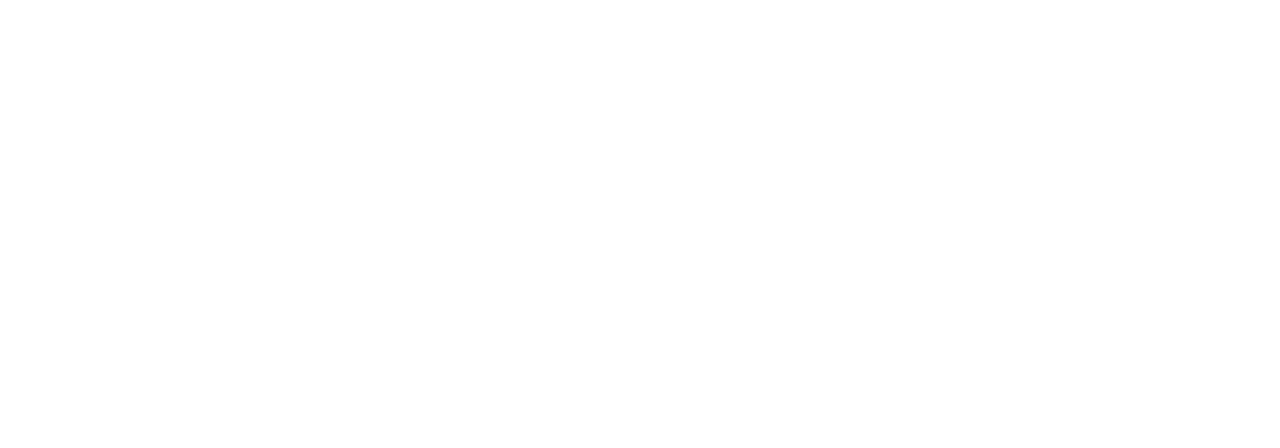
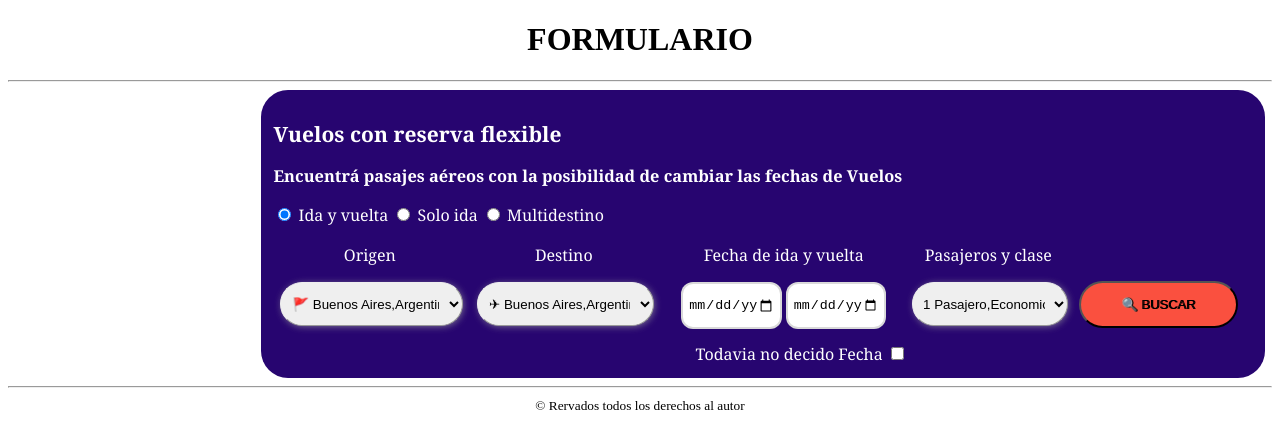
Before and after one commit to gabrielcan/Curso_fullstack_2020, a plain HTML site: page clase4/Tarea_10112020/index.html in a window 1280 px wide. Drawn offline with Linux system fonts and the light colour scheme.

Commit message:
se completa tarea 3 agregando CCS aprendido clase4

```diff
--- a/clase4/Tarea_10112020/index.html
+++ b/clase4/Tarea_10112020/index.html
@@ -1,17 +1,109 @@
 <!DOCTYPE html>
-<html lang="en">
+<html lang="es">
+
 <head>
   <meta charset="UTF-8" />
   <meta name="viewport" content="width=device-width, initial-scale=1.0" />
-    <title>Despegar</title>
+  <link rel="stylesheet" href="/clase4/Tarea_10112020/stilos.css">
+  <title>Despegarte.com</title>
 </head>
+
 <body>
-      <header></header>
+  <header>
+    <h1>FORMULARIO </h1>
+    <hr />
+  </header>
   <main>
-          <form action="">
+
+    <form action="#" class="cont_form">
+      <div class="titulos">
+
+        <h2>Vuelos con reserva flexible</h2>
+        <h3>
+          Encuentrá pasajes aéreos con la posibilidad de cambiar las fechas de Vuelos
+
+        </h3>
+
+      </div>
+
+      <div class="opcion_radio">
+
+        <input type="radio" name="tipo" id="tipo" checked /> Ida y vuelta
+        <input type="radio" name="tipo" id="tipo" /> Solo ida
+        <input type="radio" name="tipo" id="tipo" /> Multidestino
+
+      </div>
+
+
+
+      <div class="list_origen">
+
+        <label for="origen">
+          <p>Origen</p>
+          <select name="origen" id="origen" class="origen_item">
+            <option value="0" label="🚩 Buenos Aires,Argentina"></option>
+            <option value="1" label="🚩 Barcelona,España"></option>
+            <option value="2" label="🚩 London,Inglaterra"></option>
+            <option value="3" label="🚩 Mendoza,Argentina"></option>
+          </select>
+        </label>
+      </div>
+
+      <div class="list_origen">
+
+        <label for="Destino">
+          <p>Destino</p>
+          <select name="Destino" id="Destino" class="origen_item">
+            <option value="0" label="✈ Buenos Aires,Argentina"></option>
+            <option value="1" label="✈ Barcelona,España"></option>
+            <option value="2" label="✈ London,Inglaterra"></option>
+            <option value="3" label="✈ Mendoza,Argentina"></option>
+          </select>
+        </label>
+      </div>
+
+
+      <dir class="fechas">
+        <p>Fecha de ida y vuelta</p>
+
+        <input type="date" name="Fechaida" id="Fechaida" class="fecha_item" placeholder="🗓 IDA">
+        <input type="date" name="Fechavuelta" id="Fechavuelta" class="fecha_item" placeholder="🗓 VUELTA">
+
+
+      </dir>
+
+      <div class="pasajeros">
+
+        <p>Pasajeros y clase</p>
+        <label for="pasajyclass">
+          <select name="pasajyclass" id="pasajyclass" class="origen_item">
+            <option value="0" label="1 Pasajero,Economico"></option>
+            <option value="1" label="2 Pasajero,Economico"></option>
+            <option value="2" label="1 Pasajero,Ejecutivo"></option>
+            <option value="3" label="2 Pasajero,Ejecutivo"></option>
+          </select>
+        </label>
+
+      </div>
+      <div class="boton">
+
+        <button type="submit" class="boton_item">🔍 BUSCAR</button>
+
+      </div>
+      <br>
+      <div class="check">
+
+        Todavia no decido Fecha <input type="checkbox" name="tilde" id="tilde">
+
+      </div>
 
     </form>
   </main>
-      <footer></footer>
+
+  <footer>
+    <hr />
+    <small>&copy; Rervados todos los derechos al autor</small>
+  </footer>
 </body>
+
 </html>
--- /dev/null
+++ b/clase4/Tarea_10112020/stilos.css
@@ -0,0 +1,97 @@
+header{
+    text-align: center;
+}
+footer{
+    text-align: center;
+}
+.cont_form{
+
+    display: inherit;
+    border-radius: 27px;
+    width: 979px;
+    margin: auto 20%;
+    text-align: start;
+    background-color: #270570;
+    font-family: Georgia, 'Times New Roman', Times, serif;
+    color: white;
+    padding: 1%;
+}
+
+.opcion_radio{
+    display: block;
+}
+
+.list_origen{
+    display: inline-block;
+    margin: auto 0.5%;
+    text-align: center;
+}
+.fechas{
+    display: inline-block;
+    padding: 2px 0px;
+    margin: auto 2%;
+    width: 21%;
+    align-items: center;
+    text-align: center;
+
+}
+.fecha_item{
+    width: 42%;
+    padding: 5px;
+    border-radius: 12px;
+    border: 2px solid #8080804d;
+    height: 33px;
+    margin-bottom: 6%;
+
+}
+.boton{
+    display: inline-block;
+    overflow: inherit;
+
+}
+
+.boton_item{
+
+    display: inline;
+    width: 150%;
+    padding: 14px;
+    margin: auto 8%;
+    border-radius: 60px;
+    background-color: #FA503F;
+    text-shadow: 1px 0 black;
+    font-size: 13px;
+}
+
+.check{
+    display: inline;
+    text-align: center;
+    margin-left: 422px;
+}
+
+.pasajeros{
+    display: inline-block;
+    text-align: center;
+}
+.Destino{
+    display: inline-block;
+}
+.origen_item{
+    margin: auto 1%;
+    width: 100%;
+    padding: 4%;
+    border-radius: 60px;
+    box-shadow: 1px 1px 8px -2px #9E9E9E;
+    /* border: 0.2px solid gray; */
+    height: 44px;
+    overflow: hidden;
+    border: 1px outset;
+}
+.check{
+    align-content: center;
+}
+
+.titulos{
+    font-size: 14px;
+    text-align: justify;
+
+}
```
Lines whose indentation alone changed are shown as unchanged.
